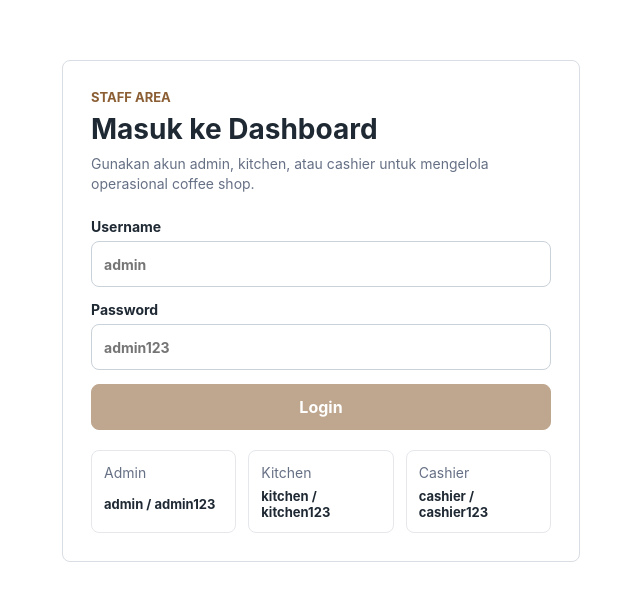
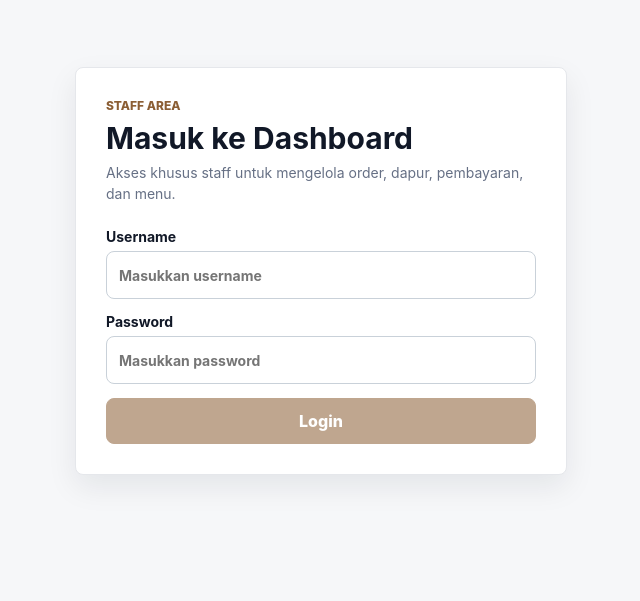
Before and after one commit to ramausla123/coffeeshop, a Next.js app in the folder apps/frontend/: page /login in a window 1280 px wide. Shown: the part 161-762 px from the top of the page, without its empty margins (319-959 px from the left). Built offline with nearby package versions, Linux system fonts and the light colour scheme.

Commit message:
Polish login page for production

```diff
--- a/apps/frontend/pages/login.tsx
+++ b/apps/frontend/pages/login.tsx
@@ -51,7 +51,7 @@ export default function LoginPage() {
         <div className="intro">
           <p>Staff Area</p>
           <h1>Masuk ke Dashboard</h1>
-          <span>Gunakan akun admin, kitchen, atau cashier untuk mengelola operasional coffee shop.</span>
+          <span>Akses khusus staff untuk mengelola order, dapur, pembayaran, dan menu.</span>
         </div>
 
         <form onSubmit={handleSubmit} className="form">
@@ -61,7 +61,7 @@ export default function LoginPage() {
               value={username}
               onChange={(e) => setUsername(e.target.value)}
               autoComplete="username"
-              placeholder="admin"
+              placeholder="Masukkan username"
             />
           </label>
 
@@ -72,7 +72,7 @@ export default function LoginPage() {
               value={password}
               onChange={(e) => setPassword(e.target.value)}
               autoComplete="current-password"
-              placeholder="admin123"
+              placeholder="Masukkan password"
             />
           </label>
 
@@ -82,39 +82,28 @@ export default function LoginPage() {
             {loading ? 'Memproses...' : 'Login'}
           </button>
         </form>
-
-        <div className="credentials">
-          <div>
-            <span>Admin</span>
-            <strong>admin / admin123</strong>
-          </div>
-          <div>
-            <span>Kitchen</span>
-            <strong>kitchen / kitchen123</strong>
-          </div>
-          <div>
-            <span>Cashier</span>
-            <strong>cashier / cashier123</strong>
-          </div>
-        </div>
       </section>
 
       <style jsx>{`
         .page {
           display: grid;
+          max-width: none;
           min-height: 100%;
+          margin: 0;
           place-items: center;
+          background: #f6f7f9;
           padding: 32px 20px;
-          color: #1f2933;
+          color: #111827;
         }
 
         .panel {
           width: 100%;
-          max-width: 460px;
-          border: 1px solid #d8dee4;
+          max-width: 430px;
+          border: 1px solid #e5e7eb;
           border-radius: 8px;
           background: #fff;
-          padding: 28px;
+          padding: 30px;
+          box-shadow: 0 12px 30px rgba(16, 24, 40, 0.08);
         }
 
         .intro {
@@ -126,19 +115,19 @@ export default function LoginPage() {
         .intro p {
           margin: 0;
           color: #8b5e34;
-          font-size: 13px;
-          font-weight: 700;
+          font-size: 12px;
+          font-weight: 800;
+          letter-spacing: 0;
           text-transform: uppercase;
         }
 
         h1 {
           margin: 0;
-          font-size: 28px;
+          font-size: 30px;
           line-height: 1.15;
         }
 
-        .intro span,
-        .credentials span {
+        .intro span {
           color: #667085;
           font-size: 14px;
           line-height: 1.45;
@@ -157,7 +146,7 @@ export default function LoginPage() {
         }
 
         input {
-          min-height: 44px;
+          min-height: 46px;
           border: 1px solid #c9d1d9;
           border-radius: 8px;
           padding: 0 12px;
@@ -185,7 +174,7 @@ export default function LoginPage() {
           background: #8b5e34;
           color: #fff;
           font: inherit;
-          font-weight: 700;
+          font-weight: 800;
           cursor: pointer;
         }
 
@@ -194,32 +183,9 @@ export default function LoginPage() {
           opacity: 0.55;
         }
 
-        .credentials {
-          display: grid;
-          grid-template-columns: repeat(3, 1fr);
-          gap: 12px;
-          margin-top: 20px;
-        }
-
-        .credentials div {
-          display: grid;
-          gap: 4px;
-          border: 1px solid #e5e7eb;
-          border-radius: 8px;
-          padding: 12px;
-        }
-
-        .credentials strong {
-          font-size: 13px;
-        }
-
         @media (max-width: 520px) {
           .panel {
             padding: 22px;
-          }
-
-          .credentials {
-            grid-template-columns: 1fr;
           }
         }
       `}</style>
```
